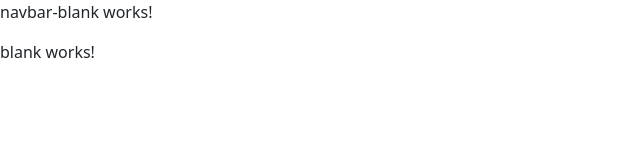
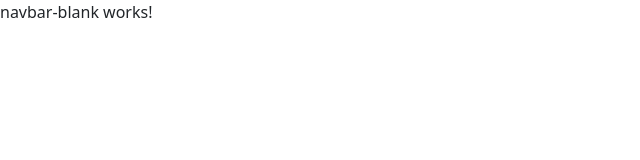
Before and after one commit to realKamel/MyeCommerce, an Angular app: page / in a window 1280 px wide. Shown: the top 160 px of the page, without its empty margins (0-640 px from the left). Built offline with nearby package versions, Linux system fonts and the light colour scheme.

Commit message:
nested routing

```diff
--- a/src/app/app.routes.ts
+++ b/src/app/app.routes.ts
@@ -18,7 +18,7 @@
 		path: "",
 		component: BlankComponent,
 		children: [
-			{ path: "Home", component: HomeComponent },
+			{ path: "home", component: HomeComponent },
 			{ path: "cart", component: CartComponent },
 			{ path: "brands", component: BrandsComponent },
 			{ path: "categories", component: CategorieComponent },
--- a/src/app/layouts/auth/auth.component.html
+++ b/src/app/layouts/auth/auth.component.html
@@ -1,2 +1,3 @@
 <app-navbar-auth></app-navbar-auth>
+<router-outlet></router-outlet>
 <p>auth works!</p>
--- a/src/app/layouts/auth/auth.component.ts
+++ b/src/app/layouts/auth/auth.component.ts
@@ -1,10 +1,11 @@
 import { Component } from '@angular/core';
 import { NavbarAuthComponent } from "../../components/navbar-auth/navbar-auth.component";
+import {  RouterOutlet } from '@angular/router';
 
 @Component({
   selector: 'app-auth',
   standalone: true,
-  imports: [NavbarAuthComponent],
+  imports: [NavbarAuthComponent,RouterOutlet],
   templateUrl: './auth.component.html',
   styleUrl: './auth.component.scss'
 })
--- a/src/app/layouts/blank/blank.component.html
+++ b/src/app/layouts/blank/blank.component.html
@@ -1,2 +1,4 @@
 <app-navbar-blank></app-navbar-blank>
-<p>blank works!</p>
+<div class="container">
+	<router-outlet></router-outlet>
+</div>
--- a/src/app/layouts/blank/blank.component.ts
+++ b/src/app/layouts/blank/blank.component.ts
@@ -1,10 +1,11 @@
 import { Component } from '@angular/core';
 import { NavbarBlankComponent } from "../../components/navbar-blank/navbar-blank.component";
+import { RouterOutlet } from '@angular/router';
 
 @Component({
   selector: 'app-blank',
   standalone: true,
-  imports: [NavbarBlankComponent],
+  imports: [NavbarBlankComponent,RouterOutlet],
   templateUrl: './blank.component.html',
   styleUrl: './blank.component.scss'
 })
```
